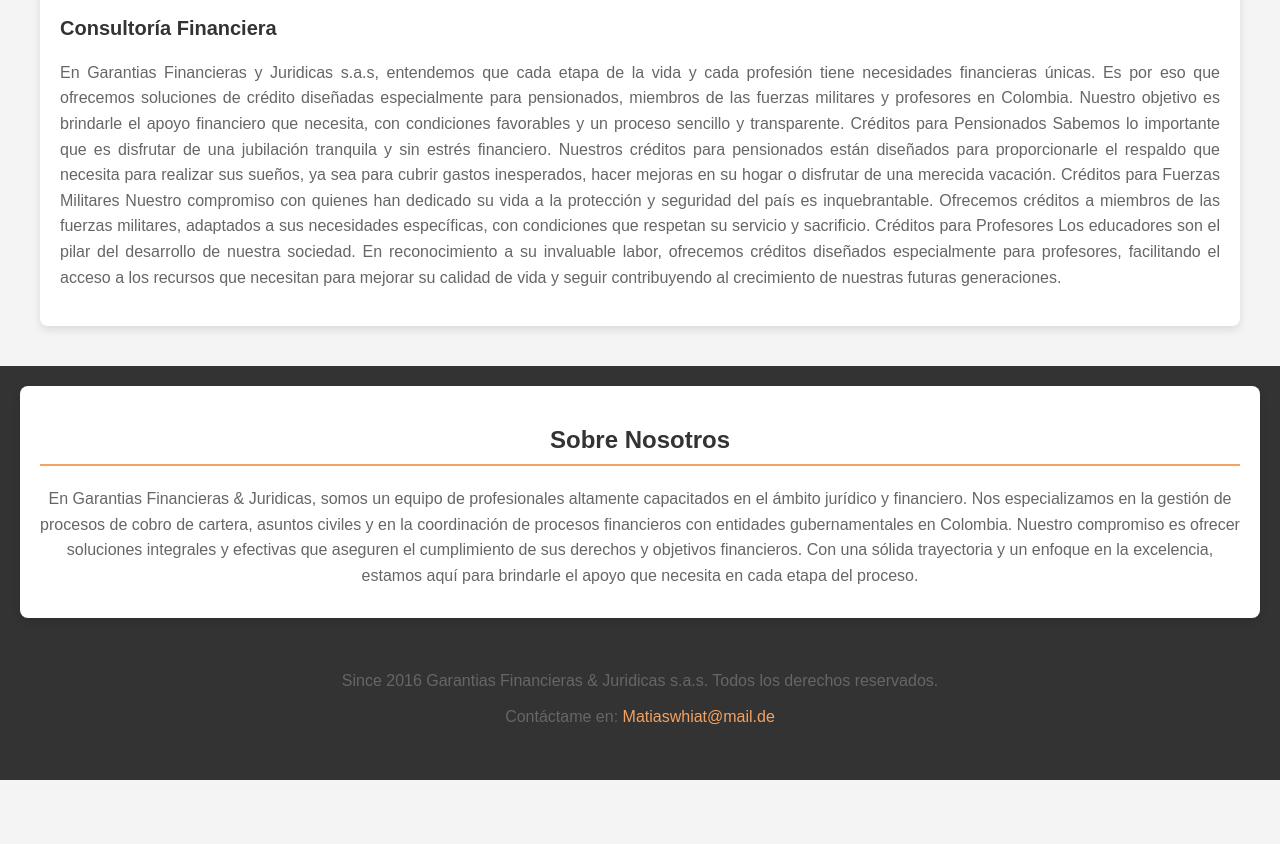
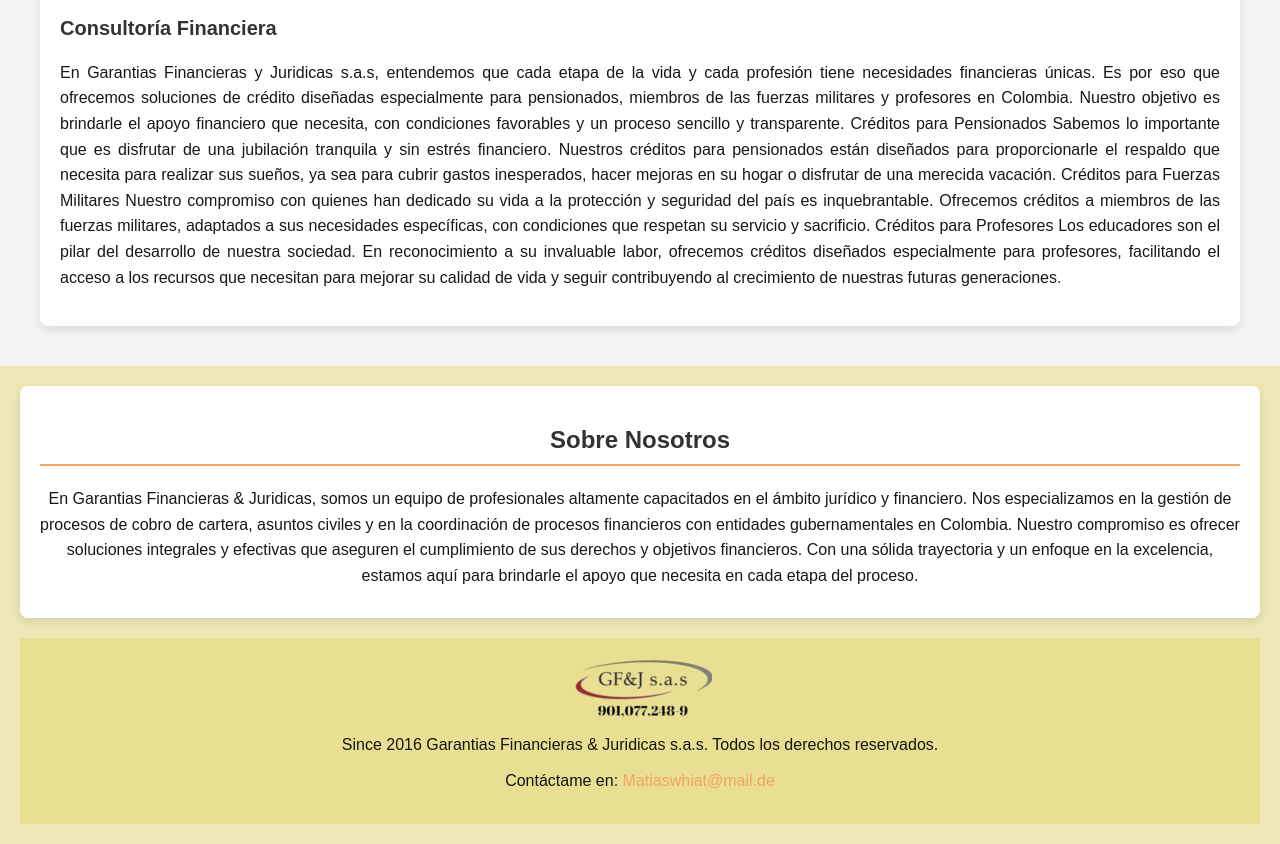
Before and after one commit to MatiasfelipeW/GFYJ-s.a.s, a plain HTML site: page index.html in a window 1280 px wide. Shown: the part 572-1416 px from the top of the page. Before the commit the page ends 1352 px from the top, so only its background shows below. Drawn offline with Linux system fonts and the light colour scheme.

Commit message:
Change color footer and add like url from other website

```diff
--- a/index.html
+++ b/index.html
@@ -75,7 +75,7 @@
 <!---Esta parte es solo una seccion por fuera del main y footer para dejarlo con modificaciones especificas a parte.-->
 <footer>
 
-    <section id="contacto" class="container">
+    <section id="nosotros" class="container">
         <h2>Sobre Nosotros</h2>
         <p>En Garantias Financieras & Juridicas, somos un equipo de profesionales altamente capacitados en el ámbito jurídico y financiero. Nos especializamos en la gestión de procesos de cobro de cartera, asuntos civiles y en la coordinación de procesos financieros con entidades gubernamentales en Colombia. Nuestro compromiso es ofrecer soluciones integrales y efectivas que aseguren el cumplimiento de sus derechos y objetivos financieros. Con una sólida trayectoria y un enfoque en la excelencia, estamos aquí para brindarle el apoyo que necesita en cada etapa del proceso.
 
@@ -84,7 +84,10 @@
 <!-- el Footer es el pie de pagina en el cual va  toda la informacion de contacto y copyright -->
     <footer>
         <!--- el footer contiene un video guardado en mi galeria que no se esta reproduciendo, se debe revisar poque o cambiarlo a script-hipervinculo de otra web-->
-        <div class="#contacto">
+        <div id="contacto">
+
+                <img src="USANDO IA/sin fondo.png" alt="">
+
             <p>Since 2016 Garantias Financieras & Juridicas s.a.s. Todos los derechos reservados.</p>
             <p>Contáctame en: <a href="mailto:Matiaswhiat@mail.de">Matiaswhiat@mail.de</a></p>
         </div>
--- a/style.css
+++ b/style.css
@@ -102,12 +102,12 @@ h3 {
 
 p {
   line-height: 1.6;
-  color: #666;
+  color: #0a0a0af1;
 }
 
 /* Estilo del footer */
 footer {
-  background: #333;
+  background: #e2d5606b;
   color: #fff;
   padding: 20px;
   text-align: center;
```
